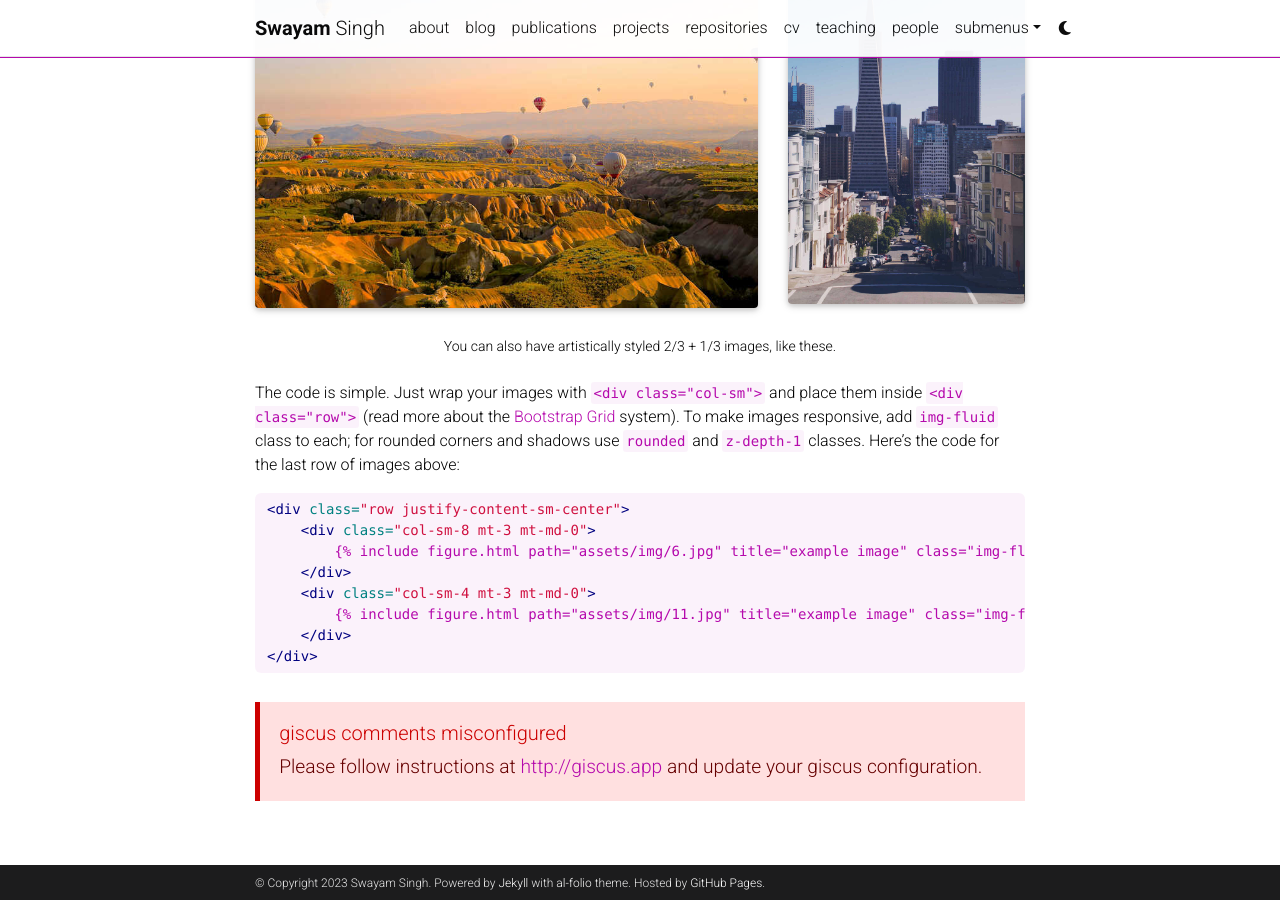
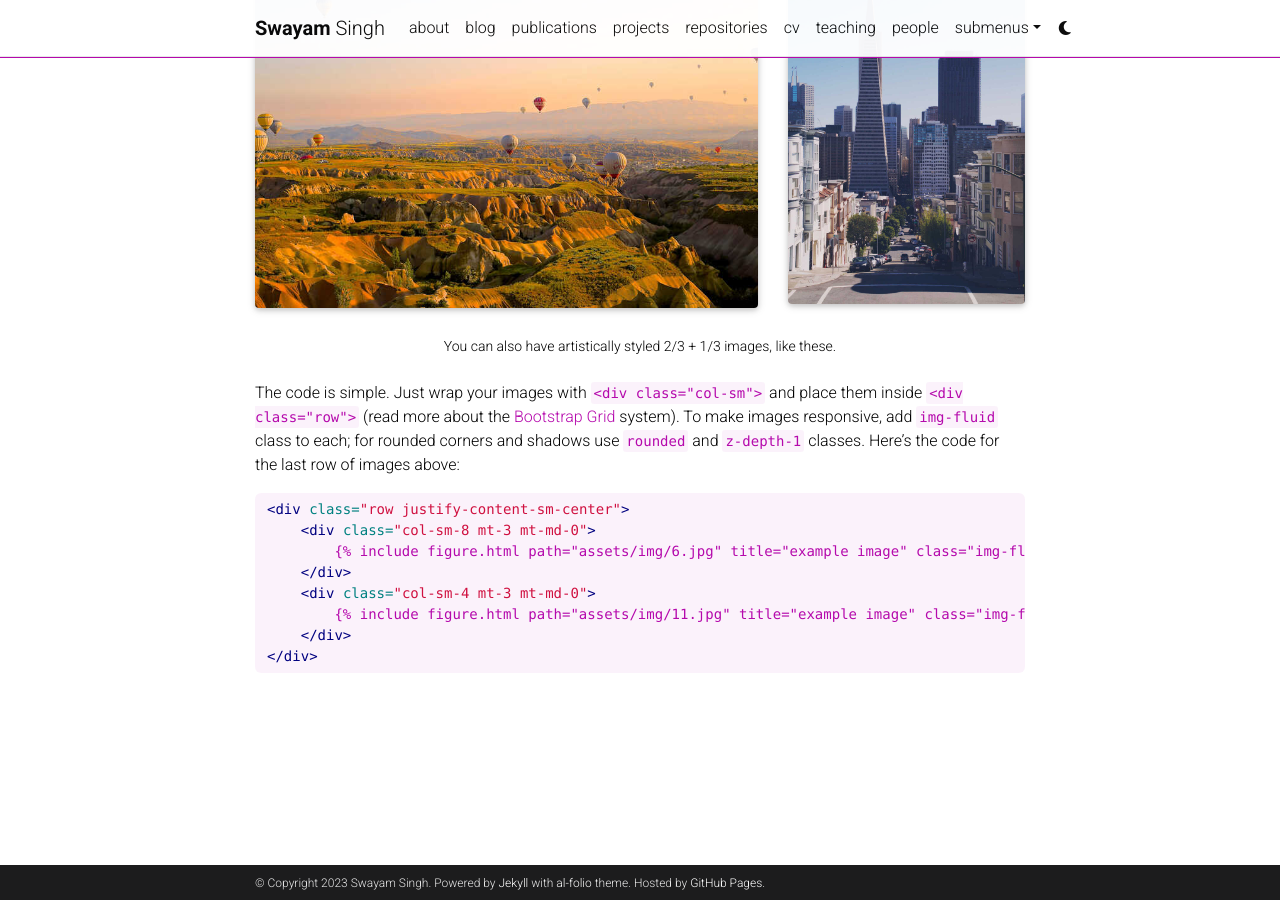
Before and after one commit to SwayamInSync/SwayamInSync.github.io, a Jekyll site: the page built from _projects/2_project.md, in a window 1280 px wide and 900 px high, scrolled down 1425 px. Built offline with Jekyll 4.4.1, drawn with Linux system fonts in a browser that asks for light colours; full-size pictures stand in for the smaller copies a plugin makes; comment, search, counter and statistics services are not loaded; a style sheet for code colours, icons or effects is not loaded; some of the changed lines change nothing that is shown.

Commit message:
added giscus comment support

```diff
--- a/_config.yml
+++ b/_config.yml
@@ -136,7 +136,7 @@
 # Follow instructions on https://giscus.app/ to setup for your repo to fill out
 # the information below.
 giscus:
-  repo:                          # <your-github-user-name>/<your-github-repo-name>
+  repo: SwayamInSync/SwayamInSync.github.io
   category: Comments             # name of the category under which discussions will be created
   mapping: title                 # identify discussions by post title
   strict: 1                      # use strict identification mode
```
